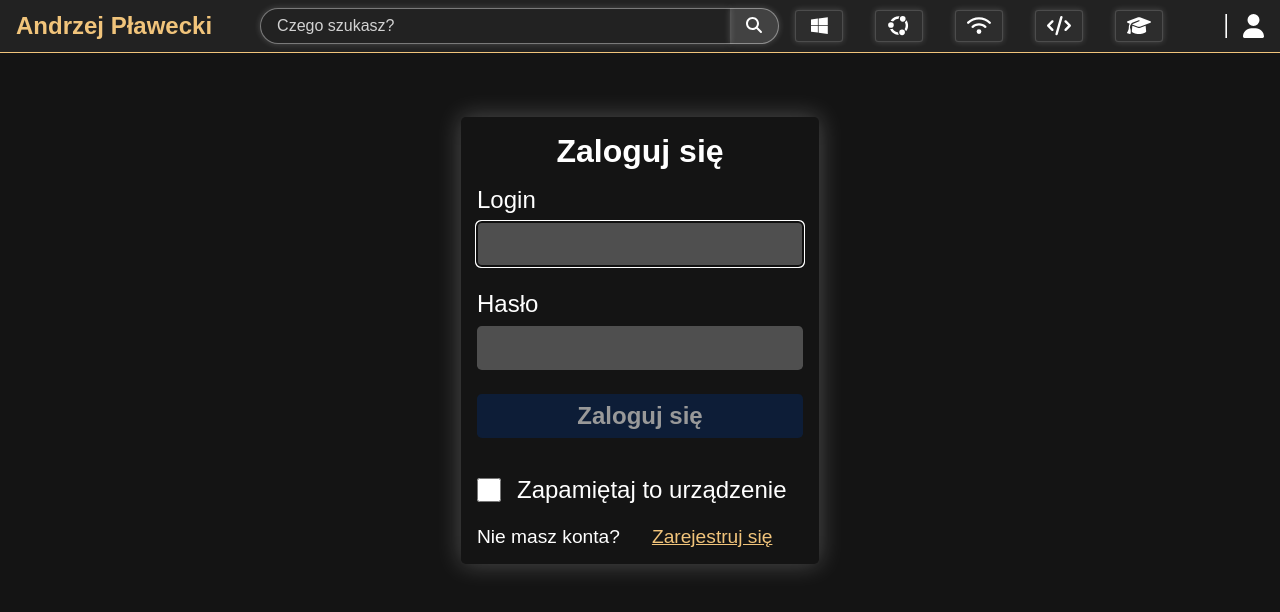
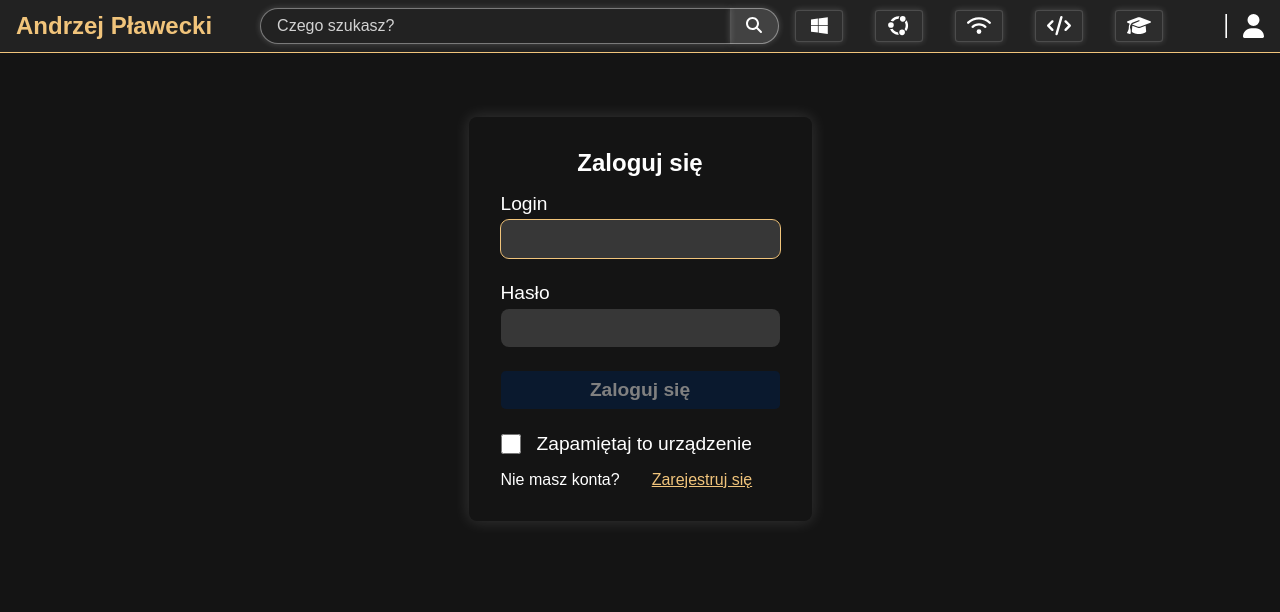
Before and after one commit to viventer/andrew-ponad-frontend, a React (Vite) app: page /login in a window 1280 px wide. Shown: the top 612 px of the page. Built offline with nearby package versions, Linux system fonts and the light colour scheme.

Commit message:
finished login without data checking

```diff
--- a/src/views/auth/components/LoginForm.jsx
+++ b/src/views/auth/components/LoginForm.jsx
@@ -1,6 +1,6 @@
 import { StyledAuthForm } from "../styles/Login.styled";
 
-export default function SignInForm({
+export default function LoginForm({
   handlers,
   loginData,
   usernameRef,
--- a/src/views/auth/styles/Login.styled.js
+++ b/src/views/auth/styles/Login.styled.js
@@ -6,23 +6,19 @@ export const StyledAuth = styled.main`
   justify-content: center;
   flex-direction: column;
   width: fit-content;
-  box-shadow: 0 0 1.5rem rgba(255, 255, 255, 0.25);
-  border-radius: 0.3rem;
-  padding: 1rem;
+  box-shadow: 0 0 1rem rgba(255, 255, 255, 0.15);
+  border-radius: 0.5rem;
+  padding: 2rem;
   margin-top: 4rem;
   max-width: 100%;
 
-  h2 {
-    font-size: 2rem;
+  & h2 {
+    font-size: 1.5rem;
     margin-bottom: 1rem;
   }
 
-  @media (max-width: 425px) {
-    box-shadow: none;
-  }
-
   & .flex {
-    font-size: 1.2rem;
+    font-size: 1rem;
     justify-content: left;
     gap: 2rem;
     width: 100%;
@@ -32,6 +28,13 @@ export const StyledAuth = styled.main`
   & .flex p:last-child {
     color: ${({ theme }) => theme.colors.sunset};
     text-decoration-line: underline;
+  }
+
+  @media (max-width: 425px) {
+    box-shadow: none;
+    width: 95%;
+    border: 0.1rem solid rgba(255, 255, 255, 0.15);
+    margin-top: 1.5rem;
   }
 `;
 
@@ -46,30 +49,31 @@ export const StyledAuthForm = styled.form`
 
   & input {
     color: white;
-    font-size: 1.5rem;
-    background-color: rgba(255, 255, 255, 0.25);
+    font-size: 1.2rem;
+    background-color: rgba(255, 255, 255, 0.15);
     border: none;
-    border-radius: 0.3rem;
-    padding: 0.5rem;
+    border-radius: 0.5rem;
+    padding: 0.5rem 1rem;
+  }
+
+  & input:focus {
+    outline: 0.1rem solid ${({ theme }) => theme.colors.sunset};
   }
 
   & label {
-    margin-bottom: 0.5rem;
-    font-size: 1.5rem;
-  }
-
-  & input:last-child {
-    margin-bottom: 0.5rem;
+    margin-bottom: 0.3rem;
+    font-size: 1.2rem;
   }
 
   & button {
     color: white;
-    font-size: 1.5rem;
+    font-size: 1.2rem;
     font-weight: 700;
     padding: 0.5rem;
     border: none;
     border-radius: 0.3rem;
     background-color: ${({ theme }) => theme.colors.navy};
+    width: 100%;
   }
 
   & .activeButton:hover {
@@ -78,22 +82,28 @@ export const StyledAuthForm = styled.form`
   }
 
   & .disabledButton {
-    filter: brightness(0.6);
+    filter: brightness(0.5);
   }
 
   & .flex {
     display: flex;
     justify-content: left;
+    align-items: center;
     gap: 1rem;
+    margin-bottom: 1rem;
   }
 
   & .flex input {
-    align-self: flex-end;
-    margin-top: 1rem;
-    width: 1.5rem;
-    height: 1.5rem;
-    accent-color: ${({ theme }) => theme.colors.navy};
+    width: 1.25rem;
+    height: 1.25rem;
+    accent-color: ${({ theme }) => theme.colors.sunset};
     border-radius: 0.3rem;
+    margin: 0;
+    padding: 0;
+  }
+
+  & .flex label {
+    margin: 0;
   }
 
   span {
@@ -102,10 +112,6 @@ export const StyledAuthForm = styled.form`
   }
 
   @media (max-width: 425px) {
-    & button,
-    & input,
-    & label {
-      font-size: 1.3rem;
-    }
+    width: 100%;
   }
 `;
--- a/src/views/global/components/LoginButton.jsx
+++ b/src/views/global/components/LoginButton.jsx
@@ -26,7 +26,6 @@ export default function SignOutButton() {
     } else {
       setIsLogged(false);
       navigate("/");
-      // You have to reload the page to see sign in and sign up buttons in header
       window.location.reload();
     }
   }
--- a/src/views/global/styles/Button.styled.js
+++ b/src/views/global/styles/Button.styled.js
@@ -13,12 +13,12 @@ export const StyledButton = styled.button`
   display: flex;
   gap: 0.5rem;
   align-items: center;
-  transition: all 0.15s ease-in-out;
+  transition: box-shadow 0.15s ease-in-out;
   white-space: nowrap;
 
   &:hover {
     box-shadow: inset 3rem 0 2rem rgba(21, 49, 92, 1);
     cursor: pointer;
-    border: 0.1rem solid rgba(255, 255, 255, 0.3);
+    outline: 0.1rem solid rgba(255, 255, 255, 0.3);
   }
 `;
--- a/src/views/global/styles/UserInfo.styled.js
+++ b/src/views/global/styles/UserInfo.styled.js
@@ -18,18 +18,20 @@ export const StyledUserInfo = styled.div`
     position: absolute;
     right: 0;
     top: calc(100% + 0.1rem);
+    border: none;
+    z-index: 2000;
+    opacity: 0;
+    max-height: 0;
+    transition: opacity 0.15s ease-in-out, padding 0.15s ease-in-out;
+  }
+
+  & > article.visible {
+    opacity: 1;
+    max-height: 100vh;
     padding: 1rem 2rem;
     background-color: ${({ theme }) => theme.colors.darkGray};
     border-left: 0.1rem solid ${({ theme }) => theme.colors.navy};
     border-bottom: 0.1rem solid ${({ theme }) => theme.colors.navy};
-    border-right: none;
-    z-index: 2000;
-    opacity: 0;
-    transition: all 0.15s ease-in-out;
-  }
-
-  & > article.visible {
-    opacity: 1;
   }
 
   & header.flex {
```
